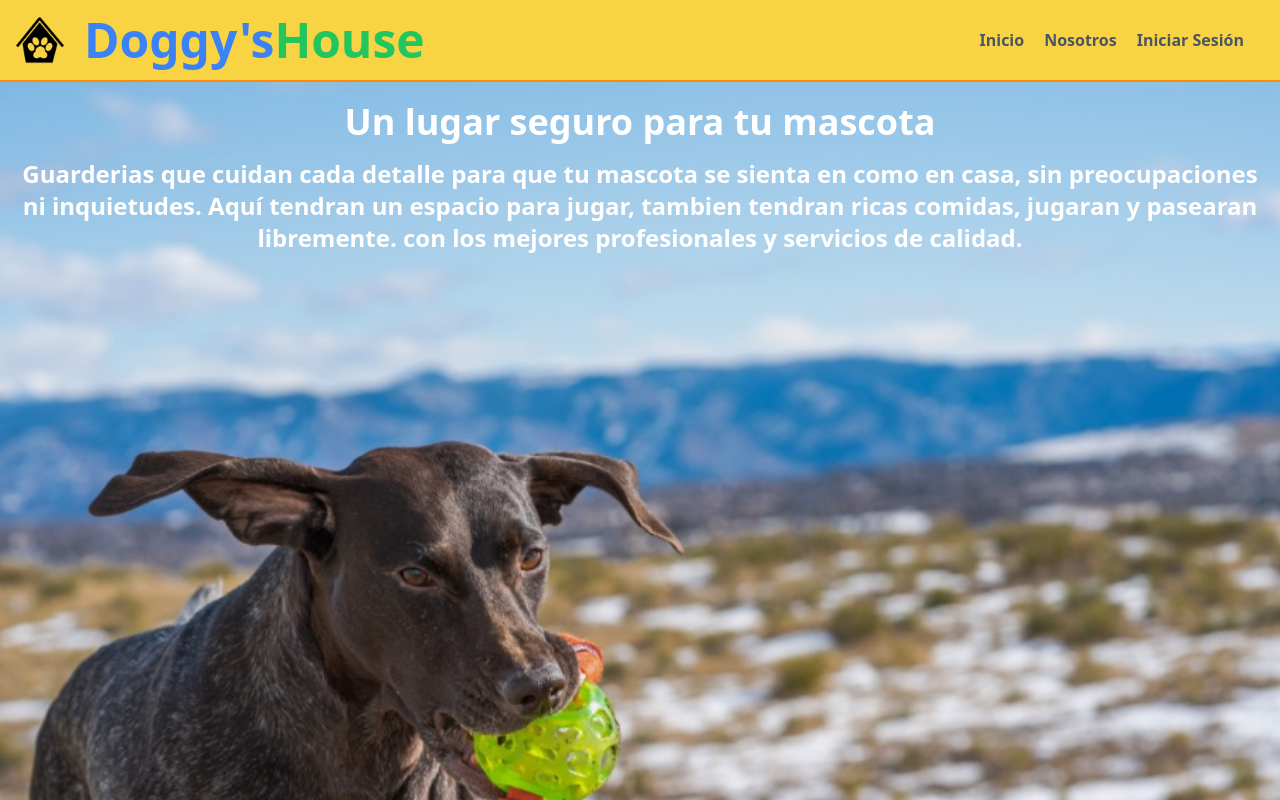
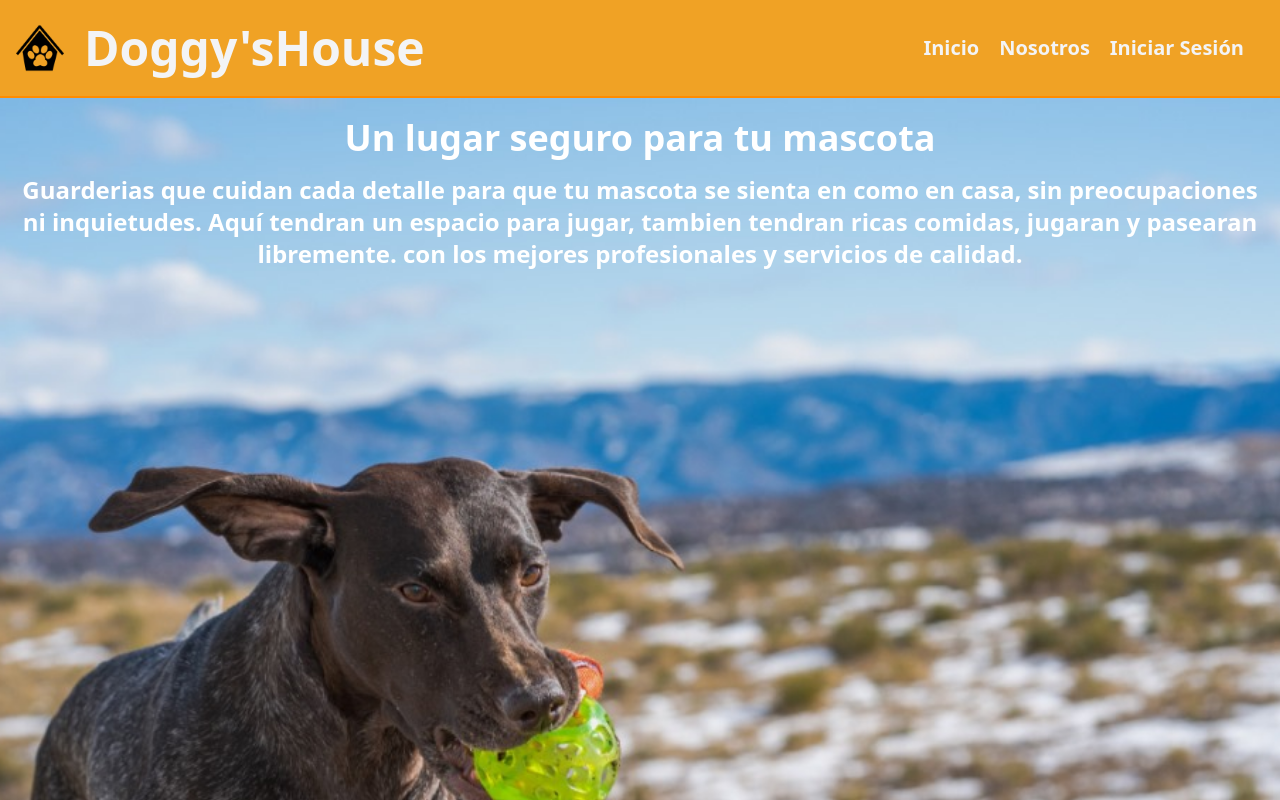
Before and after one commit to No-Country/c14-16-ft-node-react, a React (Vite) app in the folder frontend/: page / in a window 1280 px wide. Shown: the top 800 px of the page. Built offline with nearby package versions, Linux system fonts and the light colour scheme.

Commit message:
:bug: actualizacion de colores

```diff
--- a/frontend/src/components/layout/Navbar.css
+++ b/frontend/src/components/layout/Navbar.css
@@ -10,10 +10,9 @@
     top: 82px;
     right: 0;
     bottom: 0;
-    width: 160px;
-    background-color: rgba(241, 247, 248, 0.1);
-    backdrop-filter: blur(8px);
+    width: 180px;
+    background-color: gray;
     z-index: 10;
     flex-direction: column;
-    padding: 25px 20px;
+    padding: 15px 10px;
 }
--- a/frontend/src/components/layout/Navbar.jsx
+++ b/frontend/src/components/layout/Navbar.jsx
@@ -14,19 +14,19 @@ const Navbar = () => {
     const isAboutPage = location.pathname === "/about";
 
     const navbarStyle = {
-        background: '#f8d444',
+        background: '#F0A225',
         borderBottom: "2px solid #ff8c00",
     };
 
     return (
-        <nav style={navbarStyle} className={`navbar p-4 flex justify-between items-center ${isAboutPage ? "transparent-background" : ""}`}>
+        <nav style={navbarStyle} className={`navbar px-4 py-6 flex justify-between items-center ${isAboutPage ? "transparent-background" : ""}`}>
             <div className="flex items-center">
                 <Link to="/">
                     <img src="/assets/LogoDog.png" alt="Doggy's House" className="w-12 h-12 mr-2" />
                 </Link>
                 <span className="text-xl md:text-2xl lg:text-4xl xl:text-5xl pl-3">
-                    <span className="text-blue-500 font-bold">Doggy&apos;s</span>
-                    <span className="text-green-500 font-bold">House</span>
+                    <span className="text-gray-100 font-bold">Doggy&apos;s</span>
+                    <span className="text-gray-100 font-bold">House</span>
                 </span>
 
             </div>
@@ -43,24 +43,24 @@ const Navbar = () => {
             </div>
             <div className={`md:flex ${menuOpen ? "md:flex-col md:space-y-4 md:items-center menu-open" : "hidden"}`}>
                 <div className="box">
-                    <Link to="/" className="text-gray-600 font-bold hover:underline md:my-2" onClick={closeMenu}>
+                    <Link to="/" className="text-xl text-gray-100 font-semibold hover:underline md:my-2" onClick={closeMenu}>
                         Inicio
                     </Link>
                 </div>
                 <div className="box">
-                    <Link to="/about" className="text-gray-600 font-bold hover:underline md:my-2" onClick={closeMenu}>
+                    <Link to="/about" className="text-xl text-gray-100 font-semibold hover:underline md:my-2" onClick={closeMenu}>
                         Nosotros
                     </Link>
                 </div>
                 {isLoggedIn ? (
                     <div className="box">
-                        <button onClick={() => setIsLoggedIn(false)} className="text-blue-500 font-bold hover:underline md:my-2">
+                        <button onClick={() => setIsLoggedIn(false)} className="text-blue-500 font-semibold hover:underline md:my-2">
                             Logout
                         </button>
                     </div>
                 ) : (
                     <div className="box">
-                        <Link to="/login" className="text-gray-600 font-bold hover:underline md:my-2" onClick={closeMenu}>
+                        <Link to="/login" className="text-xl text-gray-100 font-semibold hover:underline md:my-2" onClick={closeMenu}>
                             Iniciar Sesión
                         </Link>
                     </div>
--- a/frontend/src/router/AppRouter.jsx
+++ b/frontend/src/router/AppRouter.jsx
@@ -8,7 +8,7 @@ import Navbar from "../components/layout/Navbar";
 import About from "../components/pages/about/About";
 import ForgotPass from "../components/pages/forgot-pass/forgot-pass";
 import Reserver from "../components/pages/reserver/reserver";
-
+import Footer from "../components/Footer/Footer";
 const AppRouter = () => {
   return (
     <div>
@@ -22,6 +22,7 @@ const AppRouter = () => {
         <Route path="/reserver" element={<Reserver />} />
         <Route path="*" element={<NotFound />} />
       </Routes>
+      <Footer />
     </div>
   );
 
```
